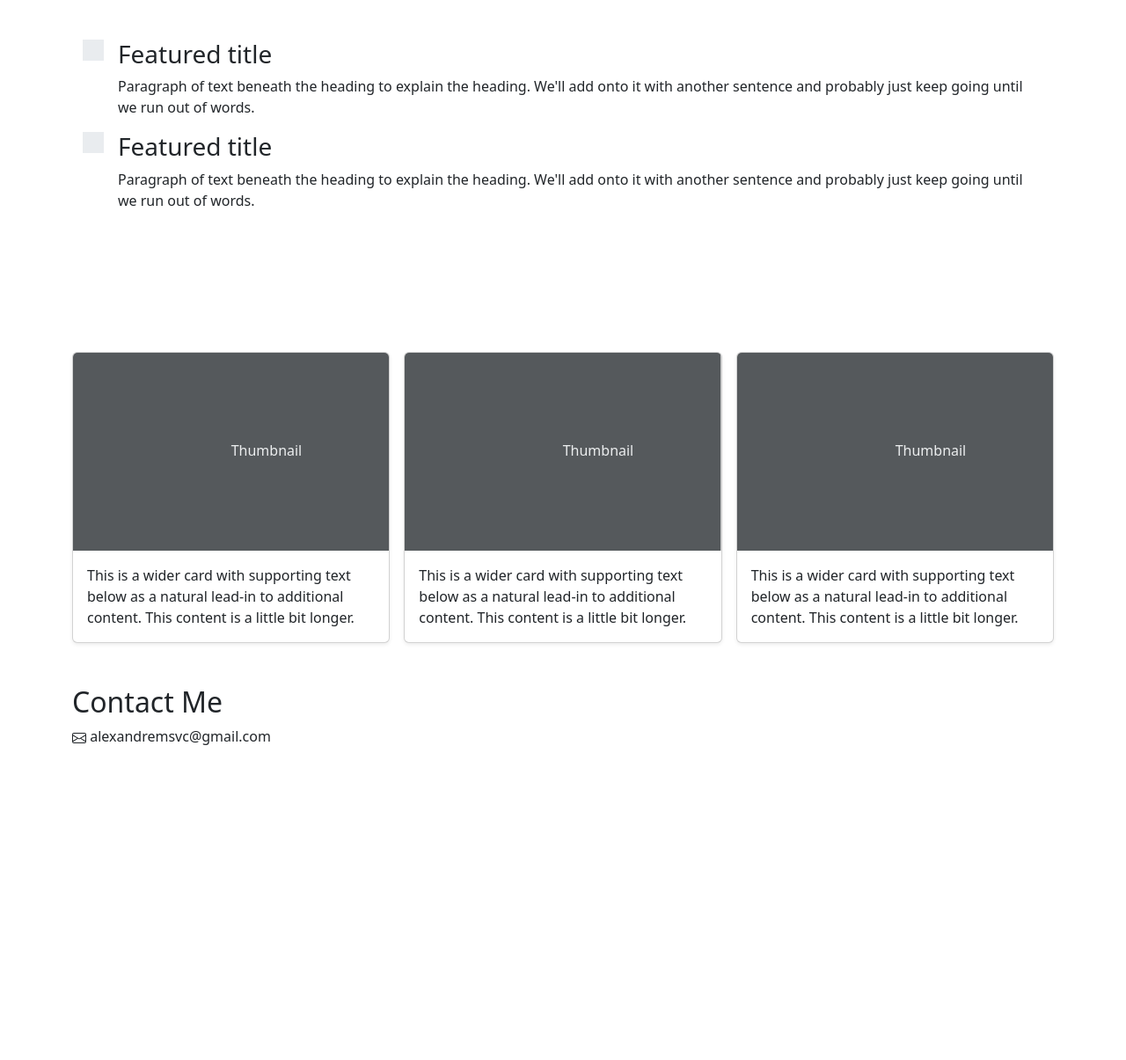
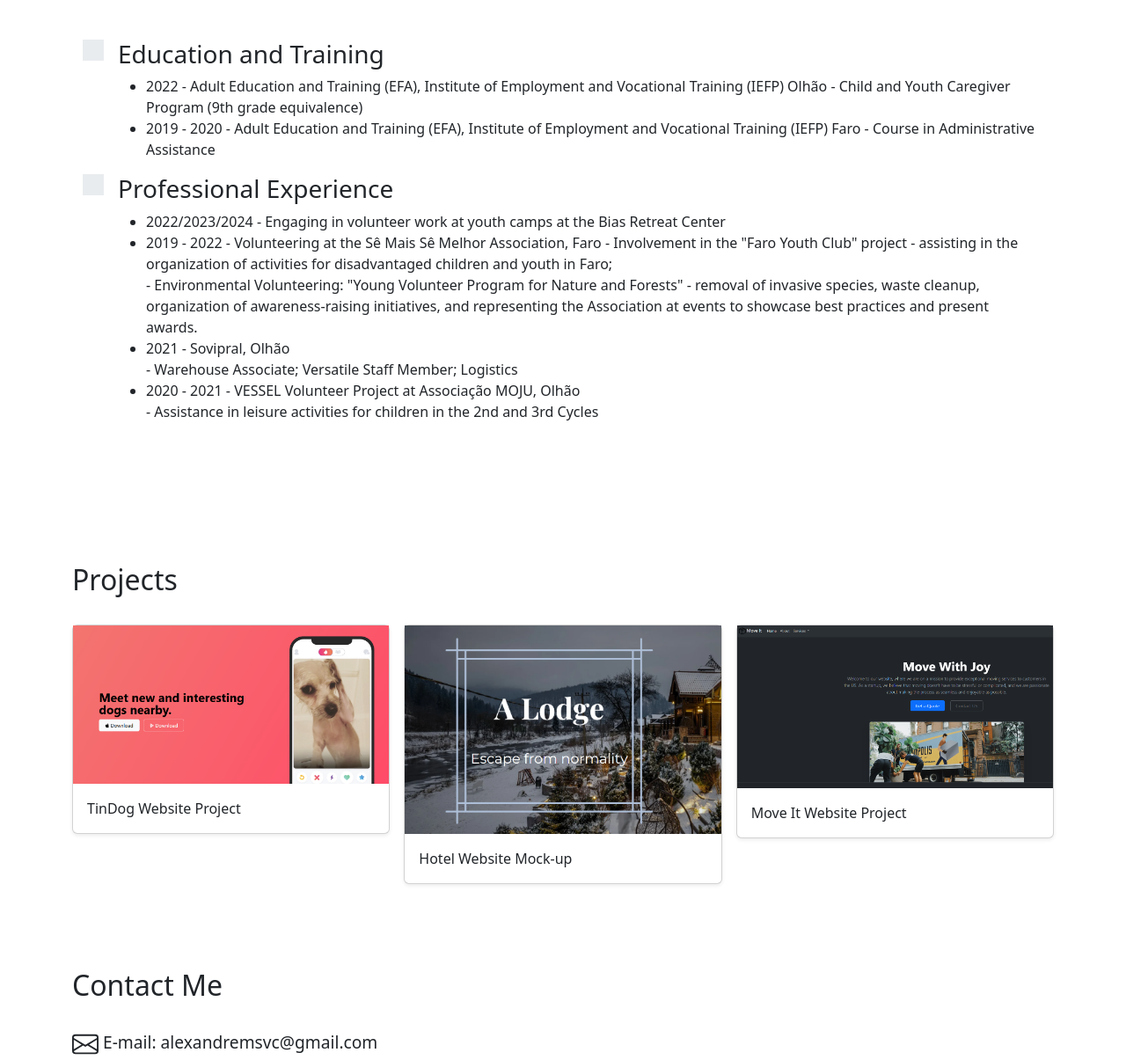
Before and after one commit to AlexandreMSVC/Web-Development-Projects, a plain HTML site: page Capstone Projects/Capstone Project 2/index.html in a window 1280 px wide. Shown: the part 1280-2485 px from the top of the page at 88% size. Before the commit the page ends 2145 px from the top, so only its background shows below. Drawn offline with nearby package versions, Linux system fonts and the light colour scheme; a web font is replaced by a local one.

Commit message:
updated Capstone Project 2 (unfinished)

```diff
--- a/Capstone Projects/Capstone Project 2/index.html
+++ b/Capstone Projects/Capstone Project 2/index.html
@@ -42,8 +42,12 @@
               <svg class="bi" width="1em" height="1em"><use xlink:href="#toggles2"></use></svg>
             </div>
             <div>
-              <h3>Featured title</h3>
-              <p>Paragraph of text beneath the heading to explain the heading. We'll add onto it with another sentence and probably just keep going until we run out of words.</p>
+              <h3>Education and Training</h3>
+    <ul>
+      <li>2022 - Adult Education and Training (EFA), Institute of Employment and Vocational Training (IEFP) Olhão - Child and Youth Caregiver Program (9th grade equivalence)</li>
+      <li>2019 - 2020 - Adult Education and Training (EFA), Institute of Employment and Vocational Training (IEFP) Faro - Course in Administrative Assistance
+      </li>
+    </ul>
             </div>
           </div>
           <div class="col d-flex align-items-start">
@@ -51,8 +55,20 @@
               <svg class="bi" width="1em" height="1em"><use xlink:href="#cpu-fill"></use></svg>
             </div>
             <div>
-              <h3>Featured title</h3>
-              <p>Paragraph of text beneath the heading to explain the heading. We'll add onto it with another sentence and probably just keep going until we run out of words.</p>
+              <h3>Professional Experience</h3>
+              <ul>
+                <li>2022/2023/2024 - Engaging in volunteer work at youth camps at the Bias Retreat Center</li>
+                <li>2019 - 2022 - Volunteering at the Sê Mais Sê Melhor Association, Faro - Involvement in the "Faro Youth Club" project - assisting in the organization of activities for disadvantaged children and youth in Faro; <br/>
+                  - Environmental Volunteering: "Young Volunteer Program for Nature and Forests" - removal of invasive species, waste cleanup, organization of awareness-raising initiatives, and representing the Association at events to showcase best practices and present awards.
+                </li>
+                <li>2021 - Sovipral, Olhão <br/>
+                  - Warehouse Associate; Versatile Staff Member; Logistics
+                </li>
+                <li>2020 - 2021 - VESSEL Volunteer Project at Associação MOJU, Olhão <br/>
+                  - Assistance in leisure activities for children in the 2nd and 3rd Cycles
+                </li>
+              </ul>
+              </ul>
             </div>
           </div>
 
@@ -62,31 +78,32 @@
     </section>
 
     <section id="example-project">
+
       <div class="album py-5">
         <div class="container">
-
+          <h2>Projects</h2> <br/>
           <div class="row row-cols-1 row-cols-sm-2 row-cols-md-3 g-3">
            <div class="col">
               <div class="card shadow-sm">
-                <svg class="bd-placeholder-img card-img-top" width="100%" height="225" xmlns="http://www.w3.org/2000/svg" role="img" aria-label="Placeholder: Thumbnail" preserveAspectRatio="xMidYMid slice" focusable="false"><title>Placeholder</title><rect width="100%" height="100%" fill="#55595c"></rect><text x="50%" y="50%" fill="#eceeef" dy=".3em">Thumbnail</text></svg>
+                <img src="./tindog-project.png" alt="tindog website">
                 <div class="card-body">
-                  <p class="card-text">This is a wider card with supporting text below as a natural lead-in to additional content. This content is a little bit longer.</p>
+                  <p class="card-text">TinDog Website Project</p>
                 </div>
               </div>
             </div>
             <div class="col">
               <div class="card shadow-sm">
-                <svg class="bd-placeholder-img card-img-top" width="100%" height="225" xmlns="http://www.w3.org/2000/svg" role="img" aria-label="Placeholder: Thumbnail" preserveAspectRatio="xMidYMid slice" focusable="false"><title>Placeholder</title><rect width="100%" height="100%" fill="#55595c"></rect><text x="50%" y="50%" fill="#eceeef" dy=".3em">Thumbnail</text></svg>
+                <img src="./a-lodge.png" alt="a lodge website">
                 <div class="card-body">
-                  <p class="card-text">This is a wider card with supporting text below as a natural lead-in to additional content. This content is a little bit longer.</p>
+                  <p class="card-text">Hotel Website Mock-up</p>
                 </div>
               </div>
             </div>
             <div class="col">
               <div class="card shadow-sm">
-                <svg class="bd-placeholder-img card-img-top" width="100%" height="225" xmlns="http://www.w3.org/2000/svg" role="img" aria-label="Placeholder: Thumbnail" preserveAspectRatio="xMidYMid slice" focusable="false"><title>Placeholder</title><rect width="100%" height="100%" fill="#55595c"></rect><text x="50%" y="50%" fill="#eceeef" dy=".3em">Thumbnail</text></svg>
+                <img src="./move-it-project.png" alt="move-it website">
                 <div class="card-body">
-                  <p class="card-text">This is a wider card with supporting text below as a natural lead-in to additional content. This content is a little bit longer.</p>
+                  <p class="card-text">Move It Website Project</p>
                 </div>
               </div>
             </div>
@@ -97,16 +114,29 @@
     </section>
 
     <section id="contact me">
-      <div class="container">
-        <h2>Contact Me</h2>
-        <p><svg xmlns="http://www.w3.org/2000/svg" width="16" height="16" fill="currentColor" class="bi bi-envelope" viewBox="0 0 16 16">
+      <div class="container my-5">
+        <h2>Contact Me</h2> <br/>
+        <p style="font-size: larger;"><svg xmlns="http://www.w3.org/2000/svg" height="30" fill="currentColor" class="bi bi-envelope" viewBox="0 0 16 16">
           <path d="M0 4a2 2 0 0 1 2-2h12a2 2 0 0 1 2 2v8a2 2 0 0 1-2 2H2a2 2 0 0 1-2-2zm2-1a1 1 0 0 0-1 1v.217l7 4.2 7-4.2V4a1 1 0 0 0-1-1zm13 2.383-4.708 2.825L15 11.105zm-.034 6.876-5.64-3.471L8 9.583l-1.326-.795-5.64 3.47A1 1 0 0 0 2 13h12a1 1 0 0 0 .966-.741M1 11.105l4.708-2.897L1 5.383z"/>
-        </svg> alexandremsvc@gmail.com</p>
+        </svg> E-mail: alexandremsvc@gmail.com</p> <br/>
+        <p style="font-size: larger;"><svg xmlns="http://www.w3.org/2000/svg" height="30" fill="currentColor" class="bi bi-telephone-fill" viewBox="0 0 16 16">
+          <path fill-rule="evenodd" d="M1.885.511a1.745 1.745 0 0 1 2.61.163L6.29 2.98c.329.423.445.974.315 1.494l-.547 2.19a.68.68 0 0 0 .178.643l2.457 2.457a.68.68 0 0 0 .644.178l2.189-.547a1.75 1.75 0 0 1 1.494.315l2.306 1.794c.829.645.905 1.87.163 2.611l-1.034 1.034c-.74.74-1.846 1.065-2.877.702a18.6 18.6 0 0 1-7.01-4.42 18.6 18.6 0 0 1-4.42-7.009c-.362-1.03-.037-2.137.703-2.877z"/>
+        </svg> WhatsApp: +351 913 750 505</p>
       </div>
 
     </section>
 
-    <section id="footer">
+    <section id="footer" class="gradient-background">
+      <div class="container py-3">
+        <footer class="py-3 my-4">
+          <ul class="nav justify-content-center border-bottom pb-3 mb-3">
+            <li class="nav-item"><a href="https://www.instagram.com/alexandre_correia_0909/" class="nav-link px-2 text-body-secondary">Instagram</a></li>
+            <li class="nav-item"><a href="https://www.facebook.com/profile.php?id=100053784485899&locale=pt_PT" class="nav-link px-2 text-body-secondary">Facebook</a></li>
+            <li class="nav-item"><a href="https://www.linkedin.com/in/alexandre-correia-4b8412280/" class="nav-link px-2 text-body-secondary">LinkedIn</a></li>
+          </ul>
+          <p class="text-center text-body-secondary">© 2024 Alexandre Correia</p>
+        </footer>
+      </div>
 
     </section>
     <script src="https://cdn.jsdelivr.net/npm/bootstrap@5.3.3/dist/js/bootstrap.bundle.min.js" integrity="sha384-YvpcrYf0tY3lHB60NNkmXc5s9fDVZLESaAA55NDzOxhy9GkcIdslK1eN7N6jIeHz" crossorigin="anonymous"></script>
--- a/Capstone Projects/Capstone Project 2/style.css
+++ b/Capstone Projects/Capstone Project 2/style.css
@@ -1,5 +1,6 @@
 body {
     margin: 0;
+    padding: 0;
   }
 
   .gradient-background {
```
Also changed, not shown: Capstone Projects/Capstone Project 2/a-lodge.png (added), Capstone Projects/Capstone Project 2/move-it-project.png (added), Capstone Projects/Capstone Project 2/tindog-project.png (added).
